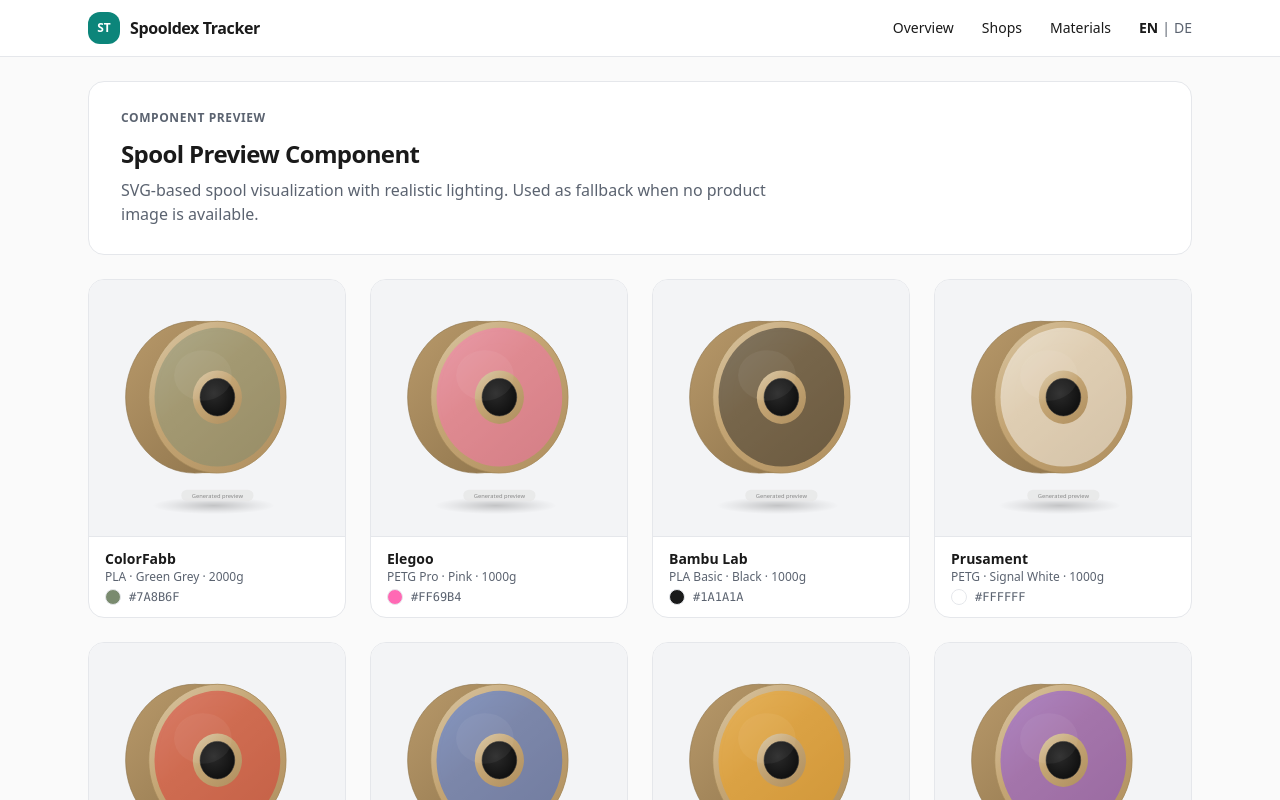
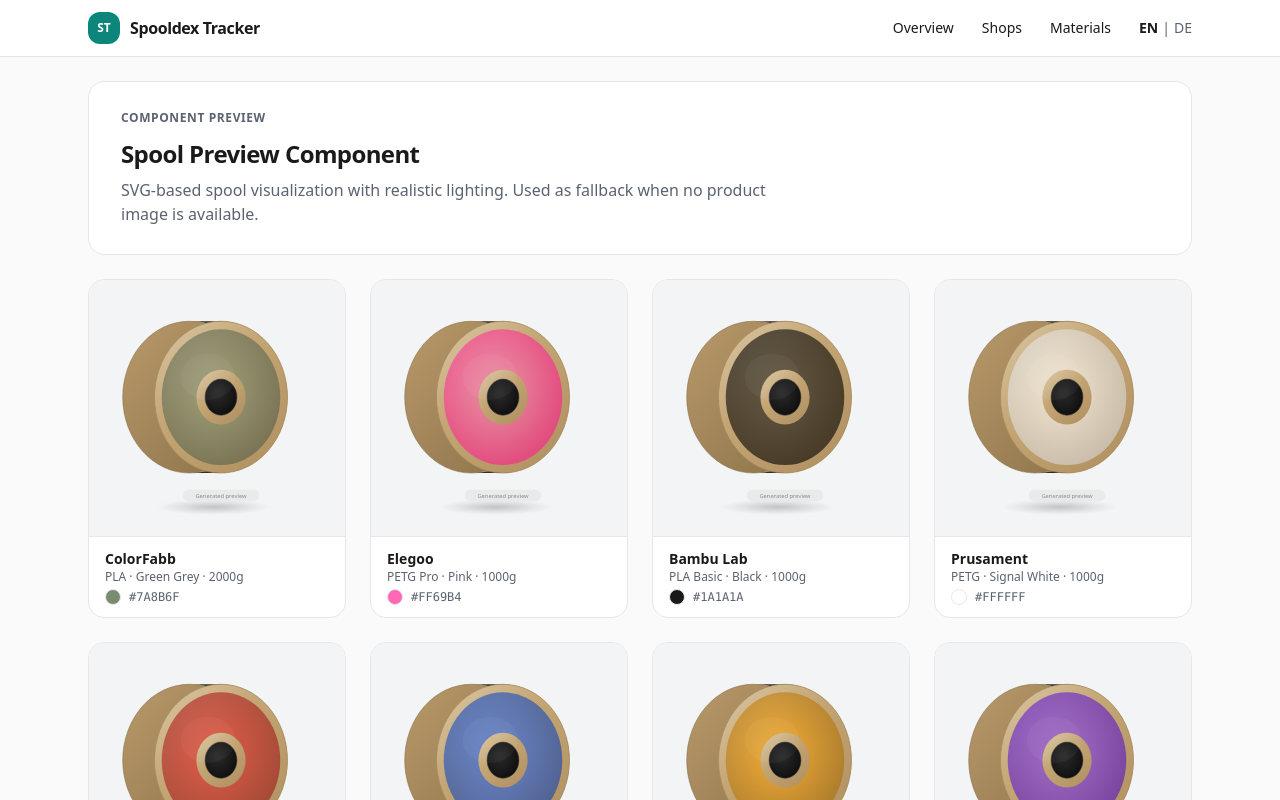
Before and after one commit to tech-grandpa/spooldex-price-tracker, a Next.js app: page /en/spool-preview in a window 1280 px wide. Shown: the top 800 px of the page. Built offline with nearby package versions, Linux system fonts and the light colour scheme; no server answers.

Commit message:
feat: rebuild spool as two thin flanges with thick filament between them

```diff
--- a/src/components/spool-preview.tsx
+++ b/src/components/spool-preview.tsx
@@ -10,17 +10,17 @@ interface SpoolPreviewProps {
 }
 
 /**
- * 3/4 perspective SVG spool — built from stacked tilted ellipses.
+ * 3/4 perspective SVG spool built from stacked tilted ellipses.
  *
- * Think of it as slicing a spool into layers from back to front:
- *   1. Back flange (ellipse, partially hidden)
- *   2. Filament edge band (crescent between back & front filament ellipses)
- *   3. Front filament face (ellipse, donut shape with core hole)
- *   4. Front flange (ellipse, with label and cutout windows)
+ * Anatomy (back to front):
+ *   1. Back flange — thin cardboard disc (wide)
+ *   2. Filament body — thick colored cylinder (narrower than flanges)
+ *   3. Front flange — thin cardboard disc (wide)
  *
- * All layers share the same ellipse shape (rx, ry) just offset by `depth` in X
- * to simulate the 3/4 viewing angle. Back-to-front ordering + clipping ensures
- * only physically visible surfaces render.
+ * From the 3/4 angle, the right-side crescent shows:
+ *   - thin back flange edge (cardboard)
+ *   - THICK filament band (the color!) between the two flanges
+ *   - thin front flange edge (cardboard)
  */
 export function SpoolPreview({
   colorHex,
@@ -35,61 +35,53 @@ export function SpoolPreview({
   const highlight = lighten(colorHex, 0.12);
   const light = isLightColor(colorHex);
 
-  const labelText = light ? "#1a1a1a" : "#ffffff";
-  const labelSub = light ? "#4a4a4a" : "#cccccc";
+  // ── Geometry ──
+  // More angle = more depth visible = filament band clearly between flanges
+  const cx = 155;         // front flange center X
+  const cy = 140;         // shared center Y
+  const flangeRx = 92;    // flange horizontal radius
+  const flangeRy = 105;   // flange vertical radius
 
-  // ── Geometry ──
-  // All circles are tilted ~20° so they appear as ellipses.
-  // Depth offset simulates the cylinder wall between front and back.
-  const cx = 150;        // center X (all ellipses aligned)
-  const cy = 140;        // center Y
-  const rx = 95;         // horizontal radius
-  const ry = 105;        // vertical radius (slightly > rx for tilt look)
-  const depth = 32;      // horizontal offset back→front (spool width)
+  const totalDepth = 44;  // total spool width (back flange face → front flange face)
+  const flangeThick = 4;  // thickness of each cardboard flange
 
-  // Back ellipse center
-  const bx = cx - depth; // back flange shifted left
+  // Derived positions (X centers for each layer)
+  const backFaceX = cx - totalDepth;                    // back flange outer face
+  const backInnerX = backFaceX + flangeThick;           // back flange inner face
+  const frontInnerX = cx - flangeThick;                 // front flange inner face
+  const frontFaceX = cx;                                // front flange outer face
 
-  // Filament sits inward from flange
-  const filRx = rx - 8;  // filament outer radius
-  const filRy = ry - 9;
-  const coreRx = 24;     // core hole
-  const coreRy = 26;
+  // Filament is narrower than flanges (sits inside the rims)
+  const filRx = flangeRx - 10;
+  const filRy = flangeRy - 11;
+
+  // Core (center hole)
+  const coreRx = 22;
+  const coreRy = 25;
 
   const uid = `spr-${colorHex.replace("#", "")}`;
 
-  // ── Helpers ──
-  const trunc = (s: string, max: number) => (s.length > max ? s.slice(0, max - 1) + "…" : s);
-
-  // SVG arc path for a bottom-half crescent (right side visible edge).
-  // Draws from top of front ellipse → around bottom → to top again,
-  // then back around the back ellipse. This forms the visible cylinder wall.
-  function crescentPath(
-    fCx: number, bCx: number, sharedCy: number,
+  // Build a crescent path (right-side visible edge between two coaxial ellipses)
+  function crescent(
+    frontCx: number, backCx: number,
     arcRx: number, arcRy: number,
   ): string {
-    // Front ellipse: right side from top to bottom
-    // Back ellipse: right side from bottom to top
-    // Together they form the visible crescent on the right
-    const fTop = { x: fCx, y: sharedCy - arcRy };
-    const fBot = { x: fCx, y: sharedCy + arcRy };
-    const bTop = { x: bCx, y: sharedCy - arcRy };
-    const bBot = { x: bCx, y: sharedCy + arcRy };
-
     return [
-      // Start at front-top, arc right to front-bottom
-      `M ${fTop.x} ${fTop.y}`,
-      `A ${arcRx} ${arcRy} 0 0 1 ${fBot.x} ${fBot.y}`,
-      // Line to back-bottom
-      `L ${bBot.x} ${bBot.y}`,
-      // Arc right (sweep=0 → counter-clockwise = going up on right side) to back-top
-      `A ${arcRx} ${arcRy} 0 0 0 ${bTop.x} ${bTop.y}`,
+      `M ${frontCx} ${cy - arcRy}`,
+      `A ${arcRx} ${arcRy} 0 0 1 ${frontCx} ${cy + arcRy}`,
+      `L ${backCx} ${cy + arcRy}`,
+      `A ${arcRx} ${arcRy} 0 0 0 ${backCx} ${cy - arcRy}`,
       `Z`,
     ].join(" ");
   }
 
-  const flangeEdge = crescentPath(cx, bx, cy, rx, ry);
-  const filamentEdge = crescentPath(cx, bx, cy, filRx, filRy);
+  // Crescents for each visible edge layer
+  const backFlangeEdge = crescent(backInnerX, backFaceX, flangeRx, flangeRy);
+  const filamentEdge = crescent(frontInnerX, backInnerX, filRx, filRy);
+  const frontFlangeEdge = crescent(frontFaceX, frontInnerX, flangeRx, flangeRy);
+
+  // Flange top/bottom rim crescents (flanges extend beyond filament)
+  const flangeTopCrescent = crescent(frontInnerX, backInnerX, flangeRx, flangeRy);
 
   return (
     <svg
@@ -100,34 +92,47 @@ export function SpoolPreview({
       aria-label={`Spool preview: ${brand ?? ""} ${material ?? ""} ${colorName ?? ""}`}
     >
       <defs>
-        {/* Filament edge gradient — left-to-right lighting on cylinder wall */}
-        <linearGradient id={`${uid}-fil-edge`} x1="0" y1="0" x2="1" y2="0">
+        {/* Filament edge — horizontal gradient for cylinder lighting */}
+        <linearGradient id={`${uid}-fil`} x1="0" y1="0" x2="1" y2="0">
           <stop offset="0%" stopColor={darkEdge} />
-          <stop offset="30%" stopColor={colorHex} />
-          <stop offset="55%" stopColor={highlight} />
-          <stop offset="80%" stopColor={colorHex} />
+          <stop offset="25%" stopColor={colorHex} />
+          <stop offset="50%" stopColor={highlight} />
+          <stop offset="75%" stopColor={colorHex} />
           <stop offset="100%" stopColor={darkEdge} />
         </linearGradient>
 
-        {/* Flange edge gradient (cardboard cylinder wall) */}
-        <linearGradient id={`${uid}-flange-edge`} x1="0" y1="0" x2="1" y2="0">
+        {/* Filament face (front-facing wound layers visible through flange gap) */}
+        <radialGradient id={`${uid}-filface`} cx="0.45" cy="0.45" r="0.55">
+          <stop offset="30%" stopColor={colorHex} />
+          <stop offset="100%" stopColor={darkEdge} />
+        </radialGradient>
+
+        {/* Cardboard edge gradient */}
+        <linearGradient id={`${uid}-ce`} x1="0" y1="0" x2="1" y2="0">
           <stop offset="0%" stopColor="#8a7048" />
-          <stop offset="35%" stopColor="#c4a574" />
-          <stop offset="60%" stopColor="#d4b896" />
+          <stop offset="40%" stopColor="#c4a574" />
+          <stop offset="70%" stopColor="#d4b896" />
           <stop offset="100%" stopColor="#a68b5b" />
         </linearGradient>
 
-        {/* Front flange face gradient */}
-        <linearGradient id={`${uid}-flange-face`} x1="0.1" y1="0" x2="0.9" y2="1">
+        {/* Front flange face */}
+        <linearGradient id={`${uid}-ff`} x1="0.1" y1="0" x2="0.9" y2="1">
           <stop offset="0%" stopColor="#d8c4a0" />
           <stop offset="40%" stopColor="#c4a574" />
           <stop offset="100%" stopColor="#b09060" />
         </linearGradient>
 
         {/* Back flange face */}
-        <linearGradient id={`${uid}-flange-back`} x1="0" y1="0" x2="1" y2="1">
+        <linearGradient id={`${uid}-bf`} x1="0" y1="0" x2="1" y2="1">
           <stop offset="0%" stopColor="#b8996a" />
           <stop offset="100%" stopColor="#8a7048" />
+        </linearGradient>
+
+        {/* Inner gap between flange and filament — dark shadow */}
+        <linearGradient id={`${uid}-gap`} x1="0" y1="0" x2="1" y2="0">
+          <stop offset="0%" stopColor="#3a3020" />
+          <stop offset="50%" stopColor="#2a2018" />
+          <stop offset="100%" stopColor="#3a3020" />
         </linearGradient>
 
         {/* Core hole */}
@@ -136,77 +141,102 @@ export function SpoolPreview({
           <stop offset="100%" stopColor="#111" />
         </radialGradient>
 
-        {/* Shadow */}
+        {/* Drop shadow */}
         <radialGradient id={`${uid}-shd`} cx="0.5" cy="0.5" r="0.5">
           <stop offset="0%" stopColor="#000" stopOpacity="0.2" />
           <stop offset="70%" stopColor="#000" stopOpacity="0.05" />
           <stop offset="100%" stopColor="#000" stopOpacity="0" />
         </radialGradient>
 
-        {/* Label background */}
-        <linearGradient id={`${uid}-lbl`} x1="0" y1="0" x2="0" y2="1">
-          <stop offset="0%" stopColor={darken(colorHex, 0.35)} />
-          <stop offset="100%" stopColor={darken(colorHex, 0.45)} />
-        </linearGradient>
-
-        {/* Clip front flange — everything inside the front flange ellipse */}
-        <clipPath id={`${uid}-fc`}>
-          <ellipse cx={cx} cy={cy} rx={rx} ry={ry} />
-        </clipPath>
-
-        {/* Strand texture */}
-        <pattern id={`${uid}-str`} width="100%" height="3" patternUnits="userSpaceOnUse">
-          <line x1="0" y1="1.5" x2="300" y2="1.5" stroke={light ? "rgba(0,0,0,0.04)" : "rgba(255,255,255,0.04)"} strokeWidth="1" />
+        {/* Strand texture (horizontal lines on filament edge) */}
+        <pattern id={`${uid}-str`} width="300" height="3" patternUnits="userSpaceOnUse">
+          <line x1="0" y1="1.5" x2="300" y2="1.5"
+            stroke={light ? "rgba(0,0,0,0.045)" : "rgba(255,255,255,0.045)"} strokeWidth="1" />
         </pattern>
       </defs>
 
-      {/* ════ Layer 1: Drop shadow ════ */}
-      <ellipse cx={cx - 5} cy="290" rx="85" ry="12" fill={`url(#${uid}-shd)`} />
+      {/* ═══════════════════════════════════════════ */}
+      {/* Layer 1: Drop shadow                       */}
+      {/* ═══════════════════════════════════════════ */}
+      <ellipse cx={cx - 10} cy="292" rx="80" ry="11" fill={`url(#${uid}-shd)`} />
 
-      {/* ════ Layer 2: Back flange face (partially visible above/below filament) ════ */}
-      <ellipse cx={bx} cy={cy} rx={rx} ry={ry} fill={`url(#${uid}-flange-back)`} />
-      <ellipse cx={bx} cy={cy} rx={rx} ry={ry} fill="none" stroke="#8a7048" strokeWidth="0.8" />
+      {/* ═══════════════════════════════════════════ */}
+      {/* Layer 2: Back flange face                  */}
+      {/* ═══════════════════════════════════════════ */}
+      <ellipse cx={backFaceX} cy={cy} rx={flangeRx} ry={flangeRy} fill={`url(#${uid}-bf)`} />
+      <ellipse cx={backFaceX} cy={cy} rx={flangeRx} ry={flangeRy}
+        fill="none" stroke="#8a7048" strokeWidth="0.8" />
 
-      {/* ════ Layer 3: Flange edge (crescent between back & front flange) ════ */}
-      <path d={flangeEdge} fill={`url(#${uid}-flange-edge)`} />
-      <path d={flangeEdge} fill="none" stroke="#a68b5b" strokeWidth="0.5" opacity="0.6" />
+      {/* ═══════════════════════════════════════════ */}
+      {/* Layer 3: Back flange edge (thin cardboard) */}
+      {/* ═══════════════════════════════════════════ */}
+      <path d={backFlangeEdge} fill={`url(#${uid}-ce)`} />
 
-      {/* ════ Layer 4: Filament edge (crescent between back & front filament circle) ════ */}
-      <path d={filamentEdge} fill={`url(#${uid}-fil-edge)`} />
-      {/* Strand texture on filament edge */}
+      {/* ═══════════════════════════════════════════ */}
+      {/* Layer 4: Gap shadow between back flange    */}
+      {/*          inner wall and filament outer edge */}
+      {/* (flanges are wider than filament → visible */}
+      {/*  dark gap at top and bottom)               */}
+      {/* ═══════════════════════════════════════════ */}
+      <path d={flangeTopCrescent} fill={`url(#${uid}-gap)`} />
+
+      {/* ═══════════════════════════════════════════ */}
+      {/* Layer 5: FILAMENT — the main colored band! */}
+      {/* This is the thick crescent between flanges */}
+      {/* ═══════════════════════════════════════════ */}
+      <path d={filamentEdge} fill={`url(#${uid}-fil)`} />
+      {/* Strand texture overlay */}
       <path d={filamentEdge} fill={`url(#${uid}-str)`} />
-      {/* Subtle top/bottom edge separation */}
-      <line x1={bx} y1={cy - filRy} x2={cx} y2={cy - filRy}
-        stroke={light ? "rgba(0,0,0,0.08)" : "rgba(255,255,255,0.08)"} strokeWidth="0.5" />
-      <line x1={bx} y1={cy + filRy} x2={cx} y2={cy + filRy}
-        stroke="rgba(0,0,0,0.1)" strokeWidth="0.5" />
 
-      {/* ════ Layer 5: Front flange face ════ */}
-      <ellipse cx={cx} cy={cy} rx={rx} ry={ry} fill={`url(#${uid}-flange-face)`} />
-      <ellipse cx={cx} cy={cy} rx={rx} ry={ry} fill="none" stroke="#a68b5b" strokeWidth="1" />
+      {/* ═══════════════════════════════════════════ */}
+      {/* Layer 6: Front flange edge (thin cardboard)*/}
+      {/* ═══════════════════════════════════════════ */}
+      <path d={frontFlangeEdge} fill={`url(#${uid}-ce)`} />
 
-      {/* Cardboard texture rings */}
-      <ellipse cx={cx} cy={cy} rx={rx - 12} ry={ry - 13} fill="none" stroke="#b8996a" strokeWidth="0.3" opacity="0.35" />
-      <ellipse cx={cx} cy={cy} rx={rx - 28} ry={ry - 31} fill="none" stroke="#b8996a" strokeWidth="0.3" opacity="0.25" />
+      {/* ═══════════════════════════════════════════ */}
+      {/* Layer 7: Front flange face                 */}
+      {/* ═══════════════════════════════════════════ */}
+      <ellipse cx={frontFaceX} cy={cy} rx={flangeRx} ry={flangeRy} fill={`url(#${uid}-ff)`} />
+      <ellipse cx={frontFaceX} cy={cy} rx={flangeRx} ry={flangeRy}
+        fill="none" stroke="#a68b5b" strokeWidth="1" />
 
-      {/* ════ Filament visible through front flange (donut between core and flange inner wall) ════ */}
-      {/* Show filament color in a ring on the front face */}
-      <g clipPath={`url(#${uid}-fc)`}>
-        {/* Outer filament ring */}
-        <ellipse cx={cx} cy={cy} rx={filRx} ry={filRy} fill={colorHex} opacity="0.45" />
-        {/* Core cuts out the center */}
-        <ellipse cx={cx} cy={cy} rx={coreRx + 10} ry={coreRy + 11} fill={`url(#${uid}-flange-face)`} />
-      </g>
+      {/* Cardboard texture rings on front face */}
+      <ellipse cx={frontFaceX} cy={cy} rx={flangeRx - 14} ry={flangeRy - 16}
+        fill="none" stroke="#b8996a" strokeWidth="0.3" opacity="0.3" />
 
-      {/* ════ Core hole ════ */}
-      <ellipse cx={cx} cy={cy} rx={coreRx} ry={coreRy} fill={`url(#${uid}-core)`} />
-      <ellipse cx={cx} cy={cy} rx={coreRx} ry={coreRy} fill="none" stroke="#333" strokeWidth="0.8" />
+      {/* ═══════════════════════════════════════════ */}
+      {/* Layer 8: Filament visible through front    */}
+      {/* flange (the ring between core and inner    */}
+      {/* flange wall on the front face)             */}
+      {/* ═══════════════════════════════════════════ */}
+      {/* Filament donut on front face */}
+      <ellipse cx={frontFaceX} cy={cy} rx={filRx} ry={filRy}
+        fill={`url(#${uid}-filface)`} opacity="0.6" />
+      {/* Mask out center (will be covered by core) and outer ring (covered by flange face) */}
+      {/* Actually: redraw flange face as a ring to reveal filament underneath */}
+      {/* Simpler approach: draw filament ring, then cover with flange-colored inner ring */}
+      <ellipse cx={frontFaceX} cy={cy} rx={coreRx + 12} ry={coreRy + 13}
+        fill={`url(#${uid}-ff)`} />
+      <ellipse cx={frontFaceX} cy={cy} rx={coreRx + 12} ry={coreRy + 13}
+        fill="none" stroke="#b8996a" strokeWidth="0.3" opacity="0.2" />
 
-      {/* ════ Front flange highlight (subtle light reflection top-left) ════ */}
-      <ellipse cx={cx - 20} cy={cy - 30} rx="40" ry="35" fill="white" opacity="0.05" />
+      {/* ═══════════════════════════════════════════ */}
+      {/* Layer 9: Core hole                         */}
+      {/* ═══════════════════════════════════════════ */}
+      <ellipse cx={frontFaceX} cy={cy} rx={coreRx} ry={coreRy} fill={`url(#${uid}-core)`} />
+      <ellipse cx={frontFaceX} cy={cy} rx={coreRx} ry={coreRy}
+        fill="none" stroke="#333" strokeWidth="0.8" />
 
-      {/* ════ "Generated preview" badge ════ */}
-      <rect x={cx - 50} y="268" width="100" height="16" rx="8" fill="#e8e8e8" opacity="0.8" />
+      {/* ═══════════════════════════════════════════ */}
+      {/* Layer 10: Subtle light highlights          */}
+      {/* ═══════════════════════════════════════════ */}
+      <ellipse cx={frontFaceX - 18} cy={cy - 28} rx="38" ry="32"
+        fill="white" opacity="0.04" />
+
+      {/* ═══════════════════════════════════════════ */}
+      {/* "Generated preview" badge                  */}
+      {/* ═══════════════════════════════════════════ */}
+      <rect x={cx - 53} y="268" width="106" height="16" rx="8" fill="#e8e8e8" opacity="0.8" />
       <text x={cx} y="279.5" fontSize="8" fill="#888" textAnchor="middle"
         fontFamily="system-ui, -apple-system, sans-serif" fontWeight="500">
         Generated preview
```
